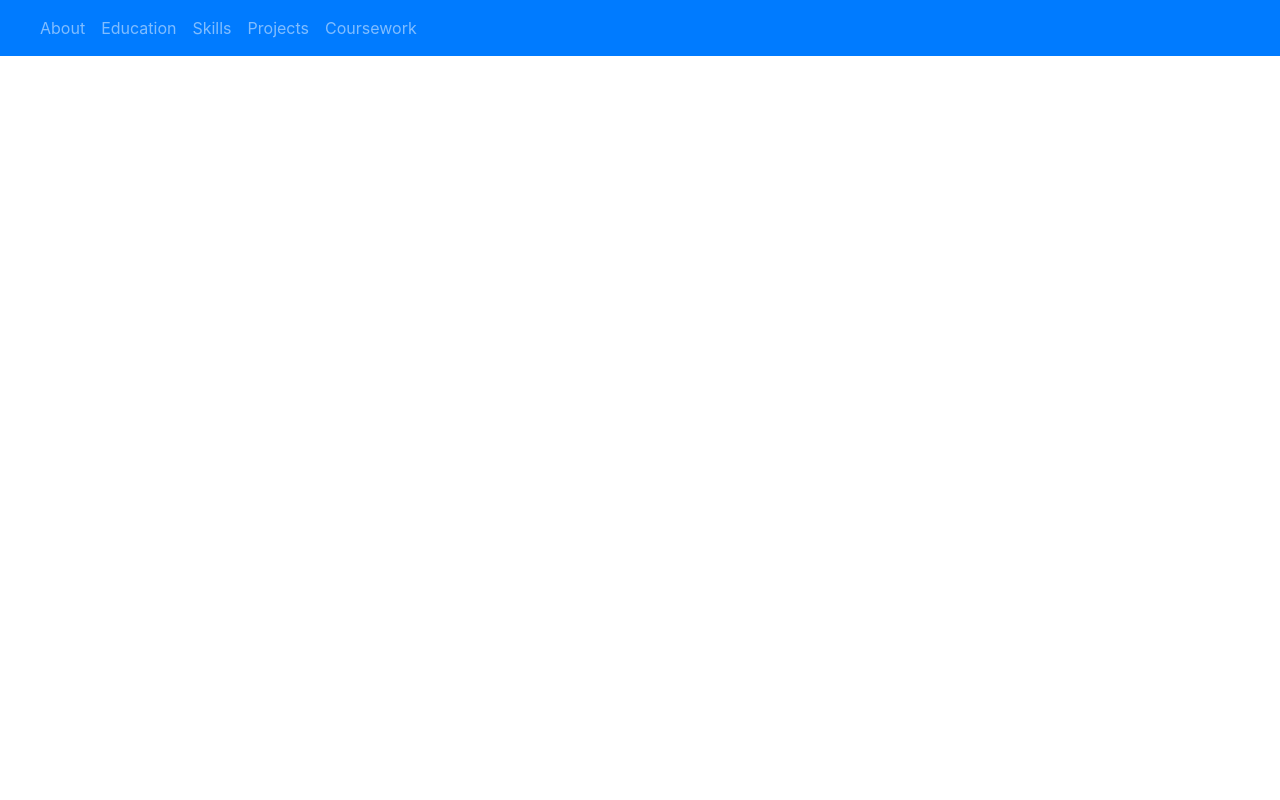
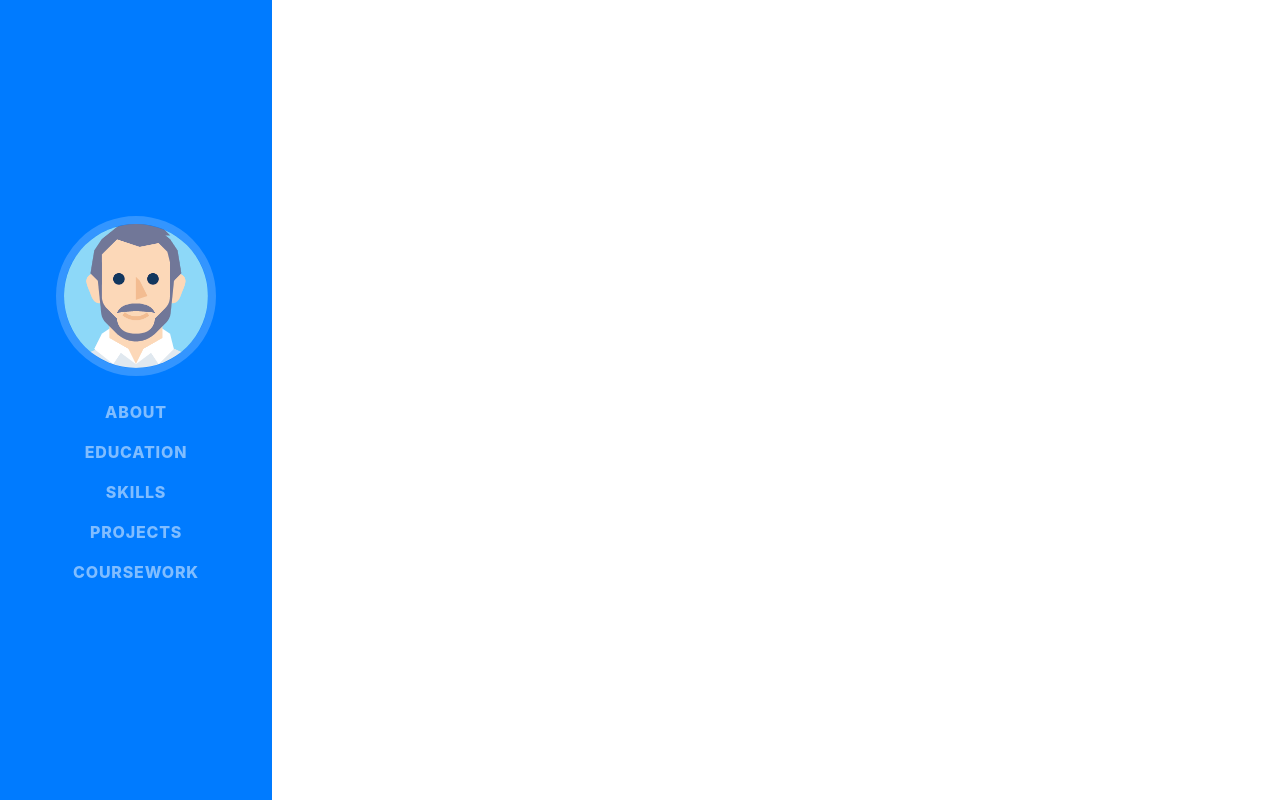
Before and after one commit to bagcampus/Personal-Portfolio-Site-Template, a website: page index.html in a window 1280 px wide. Drawn offline with nearby package versions, Linux system fonts and the light colour scheme; a web font is replaced by a local one.

Commit message:
Update style.css

```diff
--- a/css/style.css
+++ b/css/style.css
@@ -0,0 +1,49 @@
+
+#sideNav .navbar-nav .nav-item .nav-link {
+  font-weight: 800;
+  letter-spacing: 0.05rem;
+  text-transform: uppercase;
+}
+#sideNav .navbar-toggler:focus {
+  outline-color: #d48a6e;
+}
+
+@media (min-width: 992px) {
+  #sideNav {
+    text-align: center;
+    position: fixed;
+    top: 0;
+    left: 0;
+    display: flex;
+    flex-direction: column;
+    width: 17rem;
+    height: 100vh;
+  }
+  #sideNav .navbar-brand {
+    display: flex;
+    margin: auto auto 0;
+    padding: 0.5rem;
+  }
+  #sideNav .navbar-brand .img-profile {
+    max-width: 10rem;
+    max-height: 10rem;
+    border: 0.5rem solid rgba(255, 255, 255, 0.2);
+  }
+  #sideNav .navbar-collapse {
+    display: flex;
+    align-items: flex-start;
+    flex-grow: 0;
+    width: 100%;
+    margin-bottom: auto;
+  }
+  #sideNav .navbar-collapse .navbar-nav {
+    flex-direction: column;
+    width: 100%;
+  }
+  #sideNav .navbar-collapse .navbar-nav .nav-item {
+    display: block;
+  }
+  #sideNav .navbar-collapse .navbar-nav .nav-item .nav-link {
+    display: block;
+  }
+}
--- a/index.html
+++ b/index.html
@@ -22,9 +22,9 @@
     <!-- Navigation-->
     <nav class="navbar navbar-expand-lg navbar-dark bg-primary fixed-top" id="sideNav">
         <a class="navbar-brand js-scroll-trigger" href="#page-top">
-            <span class="d-block d-lg-none">Vatsal Gupta</span>
+            <span class="d-block d-lg-none">Lorem, ipsum.</span>
             <span class="d-none d-lg-block"><img class="img-fluid img-profile rounded-circle mx-auto mb-2"
-                    src="assets/img/profile.jpg" alt="" /></span>
+                    src="images/profile.png" alt="" /></span>
         </a>
         <button class="navbar-toggler" type="button" data-toggle="collapse" data-target="#navbarSupportedContent"
             aria-controls="navbarSupportedContent" aria-expanded="false" aria-label="Toggle navigation"><span
```
